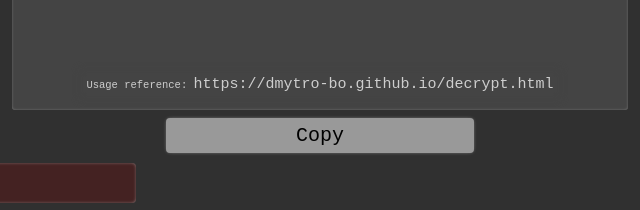
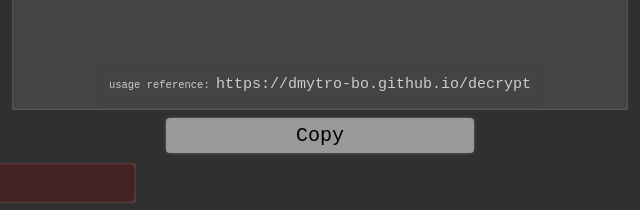
Before and after one commit to dmitry-bo/dmitry-bo.github.io, a plain HTML site: page encrypt.html in a window 1280 px wide. Shown: the part 486-696 px from the top of the page, 636-1276 px from the left. Drawn offline with Linux system fonts and the light colour scheme.

Commit message:
fix wrapped link

```diff
--- a/encrypt.html
+++ b/encrypt.html
@@ -96,13 +96,14 @@
       color: #ddd;
       background-color: #444;
       box-shadow: 0 0 7px 7px #444;
+      white-space: nowrap;
       text-align: center;
       text-overflow: ellipsis;
       text-decoration: none;
       transition: box-shadow 0.2s, background-color 0.2s;
     }
     #form .reflink::before {
-      content: 'Usage reference: ';
+      content: 'usage reference: ';
       font-size: 0.7em;
     }
     #form .preview label:has(button:active) .reflink {
@@ -167,7 +168,7 @@
       <label>
         <span>Encrypted result:</span>
         <textarea id="result" readonly class="fx-input"></textarea>
-        <a class="reflink" href="https://dmytro-bo.github.io/decrypt.html" target="_blank">https://dmytro-bo.github.io/decrypt.html</a>
+        <a class="reflink" href="https://dmytro-bo.github.io/decrypt" target="_blank">https://dmytro-bo.github.io/decrypt</a>
         <button id="copy">Copy</button>
       </label>
     </div>
```
